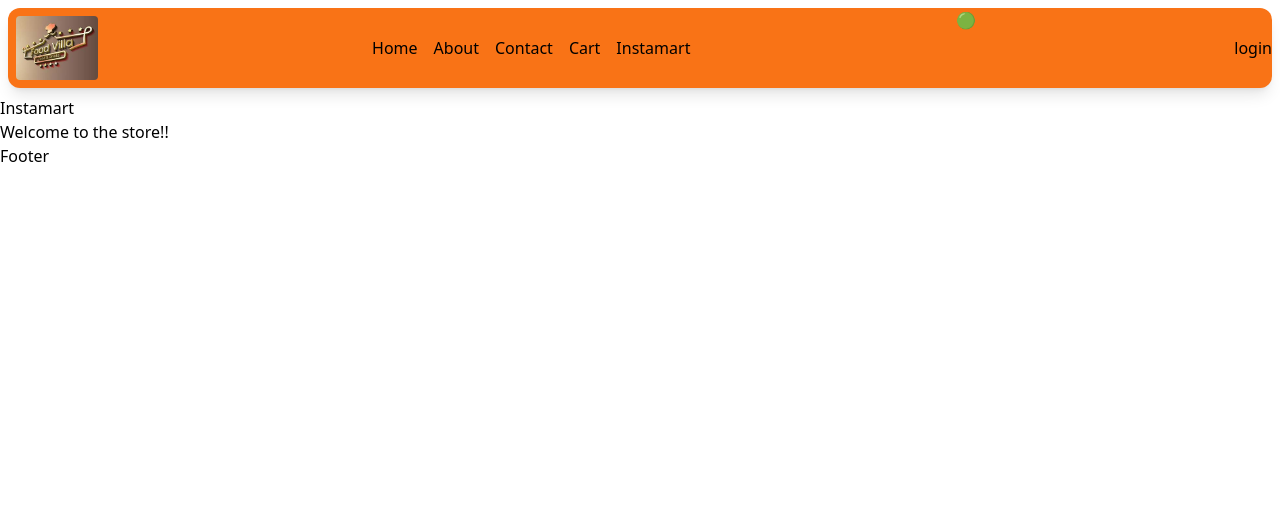
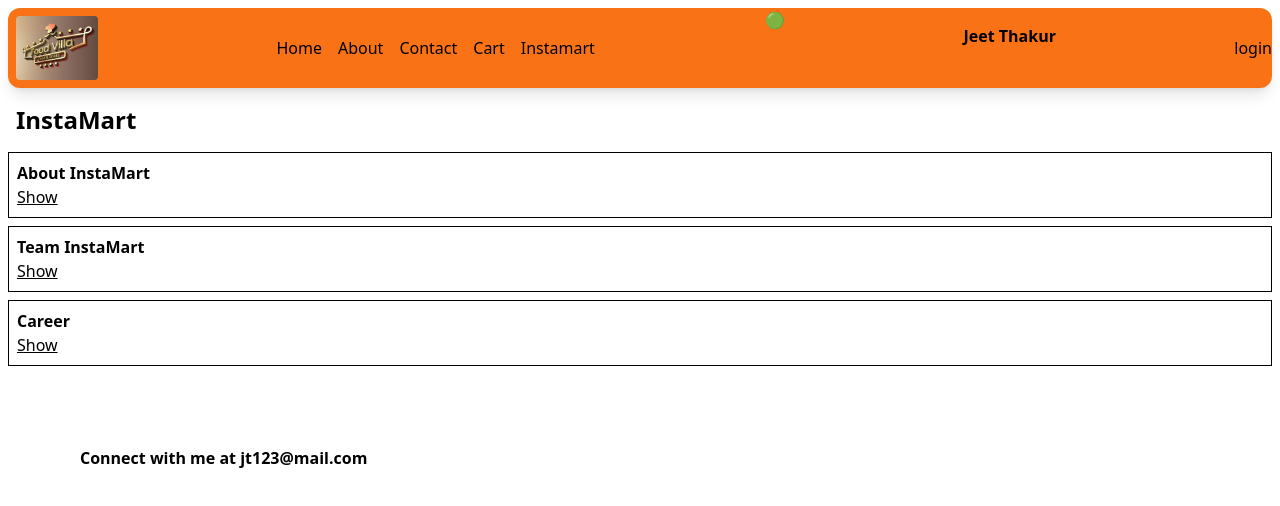
Before and after one commit to jit66/React-JS, a React (Vite) app in the folder Namaste-React/: page /instamart in a window 1280 px wide. Shown: the top 506 px of the page. Built offline with nearby package versions, Linux system fonts and the light colour scheme.

Commit message:
chp 11 - Data is the new oil

```diff
--- a/Namaste-React/src/App.js
+++ b/Namaste-React/src/App.js
@@ -1,4 +1,4 @@
-import React, { lazy,Suspense } from "react";
+import React, { lazy,Suspense, useEffect, useState } from "react";
 import ReactDOM from "react-dom/client";
 import Header from "./components/Header";
 import Footer from "./components/Footer";
@@ -10,6 +10,7 @@ import Contact from "./components/Contact";
 import RestaurantMenu from "./components/RestaurantMenu";
 import Profile from "./components/Profile";
 import Shimmer from "./components/Shimmer";
+import UserContext from "./utils/UserContext";
 // import Instamart from "./components/Instamart";
 
 
@@ -19,12 +20,24 @@ const Instamart = lazy(() =>import("./components/Instamart"))
 const About = lazy(() => import("./components/About"))
 
 const AppLayout = () => {
+  const [user,setUser] = useState({
+    name: "Jeet Thakur",
+    email: "jt123@mail.com",
+  })
+
   return (
     <>
+    <UserContext.Provider
+      value={{
+        user:user,
+        setUser:setUser,
+      }}
+      >
       <Header />
       <Outlet />
       <Footer />
-    </>
+    </UserContext.Provider>
+        </>
   );
 };
 
--- a/Namaste-React/src/components/About.js
+++ b/Namaste-React/src/components/About.js
@@ -2,6 +2,7 @@
 // import Profile from "./ProfileClass";
 import ProfileFunc from "./Profile"
 import { Component } from "react";
+import UserContext from "../utils/UserContext";
 
 class About extends Component{
   constructor(props){
@@ -21,6 +22,11 @@ class About extends Component{
     return(
       <div>
        <h1>About Us Page</h1>
+
+       <UserContext.Consumer>
+        {({user})=><h4 className="p-4 m-4 font-bold">{user.name}-{user.email}</h4>}
+       </UserContext.Consumer>
+
        <p>Finding the path for about</p>
        {/* <Outlet/> */}
        {/* <ProfileFunc name={"Jeet"}/> */}
--- a/Namaste-React/src/components/Body.js
+++ b/Namaste-React/src/components/Body.js
@@ -1,10 +1,11 @@
 import RestaurantCard from "./RestaurantCard";
 import { restList } from "../constants";
-import { useEffect, useState } from "react";
+import { useEffect, useState, useContext } from "react";
 import Shimmer from "./Shimmer";
 import { Link } from "react-router-dom";
 import { filterData } from "../utils/helper";
 import useOnline from "../utils/useOnline";
+import UserContext from "../utils/UserContext";
 
 const Body = () => {
 
@@ -12,6 +13,7 @@ const Body = () => {
     const [allrestaurants,setAllRestaurants] = useState([]);
     const [filterRestaurants,setfilterRestaurants]= useState([]);
     const [ searchTxt,setsearchTxt] = useState("");
+    const {user,setUser} = useContext(UserContext)
 
     useEffect(()=>{
         getRestaurants();
@@ -57,6 +59,24 @@ const Body = () => {
                 setfilterRestaurants(data);
              }}>
                 Search</button>
+                <input value={user.name}
+                onChange= { e =>{
+                    setUser({
+                        ...user,
+                        name :e.target.value,
+                    })
+                } }
+                >
+                </input>
+                <input value={user.email}
+                onChange= { e =>{
+                    setUser({
+                        ...user,
+                        email :e.target.value,
+                    })
+                } }
+                >
+                </input>
 
         </div>
       <div className="flex flex-wrap justify-between">
@@ -72,7 +92,7 @@ const Body = () => {
                     to={"/restaurant/" + restaurant.data.id}
                     key={restaurant.data.id}
                     >
-                    <RestaurantCard {...restaurant.data} />
+                    <RestaurantCard {...restaurant.data} user={user} />
                    </Link> )
 
             })
--- a/Namaste-React/src/components/Footer.js
+++ b/Namaste-React/src/components/Footer.js
@@ -1,8 +1,12 @@
+import { useContext } from "react";
+import UserContext from "../utils/UserContext";
+
 const Footer = () => {
-
+  const {user} = useContext(UserContext)
     return(
 
-      <h1>Footer</h1>
+      <h2 className="p-10 m-10 font-bold">Connect with me at {user.email}</h2>
+
     )
 }
 
--- a/Namaste-React/src/components/Header.js
+++ b/Namaste-React/src/components/Header.js
@@ -1,7 +1,8 @@
-import { useEffect, useState } from "react";
+import { useEffect, useState,useContext } from "react";
 import Logo from "../assets/images/FoodVilla.jpg";
 import { Link } from "react-router-dom";
 import useOnline from "../utils/useOnline";
+import UserContext from "../utils/UserContext"
 
 export const Title = () => (
   <a href="/">
@@ -13,6 +14,8 @@ const Header = () => {
   const [title, setTitle] = useState("Food Villa");
   const [isloggedIn, setisLoggedIn] = useState(false);
   const isOnline = useOnline();
+
+  const {user} = useContext(UserContext);
 
   useEffect(() => {
     // console.log('use effect')
@@ -44,6 +47,7 @@ const Header = () => {
       </div>
 
       <h1>{isOnline ? "🟢" : "🔴"}</h1>
+      <span className="p-2 m-2 font-bold">{user.name}</span>
       {isloggedIn ? (
         <button onClick={() => setisLoggedIn(false)}>Logout</button>
       ) : (
--- a/Namaste-React/src/components/Instamart.js
+++ b/Namaste-React/src/components/Instamart.js
@@ -1,15 +1,73 @@
+import { useState } from "react";
 
-const Instamart = () =>{
-
-    return (
-    <div>
-
-        <h1>Instamart</h1>
-        <h1>Welcome to the store!!</h1>
-
+const Section = ({ title, description, isVisible, setIsVisible }) => {
+  return (
+    <div className="border border-black p-2 m-2">
+      <h3 className="font-bold">{title}</h3>
+      {isVisible ? (
+        <>
+        <button
+          onClick={() => setIsVisible(false)}
+          className="cursor-pointer underline"
+        >
+          Hide
+        </button>
+      {isVisible && <p>{description}</p>}
+        </>
+      ) : (
+        <button
+          onClick={() => setIsVisible(true)}
+          className="cursor-pointer underline"
+        >
+          Show
+        </button>
+      )}
 
     </div>
-    )
-}
+  );
+};
+
+const Instamart = () => {
+  const [sectionVisible, setSectionVisible] = useState("");
+  return (
+    <div>
+      <h1 className="text-2xl font-bold p-2 m-2">InstaMart</h1>
+      <Section
+        title={"About InstaMart"}
+        description={
+          "On the other hand, we denounce with righteous indignation and dislike men who are so beguiled and demoralized by the charms of pleasure of the moment, so blinded by desire, that they cannot foresee the pain and trouble that are bound to ensue; and equal blame belongs to those who fail in their duty through weakness of will, which is the same as saying through shrinking from toil and pain"
+        }
+        isVisible={sectionVisible === "about"}
+        setIsVisible={() => setSectionVisible(sectionVisible==="about" ? "" : "about")}
+      />
+
+      <Section
+        title={"Team InstaMart"}
+        description={
+          "On the other hand, we denounce with righteous indignation and dislike men who are so beguiled and demoralized by the charms of pleasure of the moment, so blinded by desire, that they cannot foresee the pain and trouble that are bound to ensue; and equal blame belongs to those who fail in their duty through weakness of will, which is the same as saying through shrinking from toil and pain"
+        }
+        isVisible={sectionVisible === "team"}
+        setIsVisible={() => setSectionVisible(sectionVisible==="team" ? "" : "team")
+      }
+
+      />
+
+      <Section
+        title={"Career"}
+        description={
+          "On the other hand, we denounce with righteous indignation and dislike men who are so beguiled and demoralized by the charms of pleasure of the moment, so blinded by desire, that they cannot foresee the pain and trouble that are bound to ensue; and equal blame belongs to those who fail in their duty through weakness of will, which is the same as saying through shrinking from toil and pain"
+        }
+        isVisible={sectionVisible === "career"}
+        setIsVisible={() => setSectionVisible(sectionVisible==="career" ? "" : "career")}
+      />
+
+      {/* <AboutInstaMart/>
+        <DetailsInstaMart/>
+        <TeamInstaMart/>
+        <Product/>
+        <Careers/> */}
+    </div>
+  );
+};
 
 export default Instamart;
--- a/Namaste-React/src/components/RestaurantCard.js
+++ b/Namaste-React/src/components/RestaurantCard.js
@@ -1,13 +1,19 @@
 import { IMG_CDN } from "../constants";
+import { useContext } from "react";
+import UserContext from "../utils/UserContext";
 
 const RestaurantCard = ({ cloudinaryImageId,name,cuisines,avgRating}) =>{
-    return(
-      <div className="w-40 h-60 p-2 m-2 shadow-lg bg-pink-100 border-separate">
+const  {user} = useContext(UserContext)
+  return(
+      <div className="w-40 p-2 m-2 shadow-lg bg-pink-100 border-separate">
       <img src={IMG_CDN+
       cloudinaryImageId}/>
       <h2 className="font-bold text-lg">{name}</h2>
        <h3 className="overflow-x-hidden">{cuisines.join(", ")}</h3>
       <h4 className=""> {avgRating} stars</h4>
+      {/* <h4>{user.name}</h4> */}
+      <h5 className="font-bold">{user.name} - {user.email}</h5>
+
       </div>
     )
   }
--- /dev/null
+++ b/Namaste-React/src/utils/UserContext.js
@@ -0,0 +1,12 @@
+import { createContext } from "react";
+
+const UserContext = createContext({
+    user: {
+        name: "Dummy Name",
+        email: "dum123@mail.com",
+    },
+});
+
+UserContext.displayName = "UserContext";
+
+export default UserContext;
```
